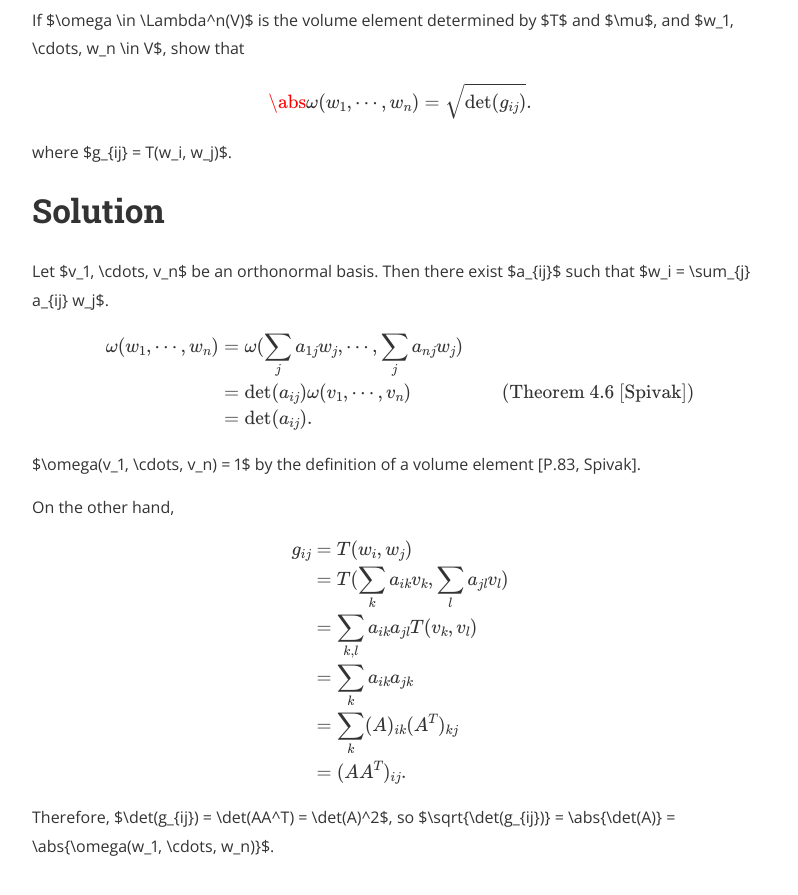
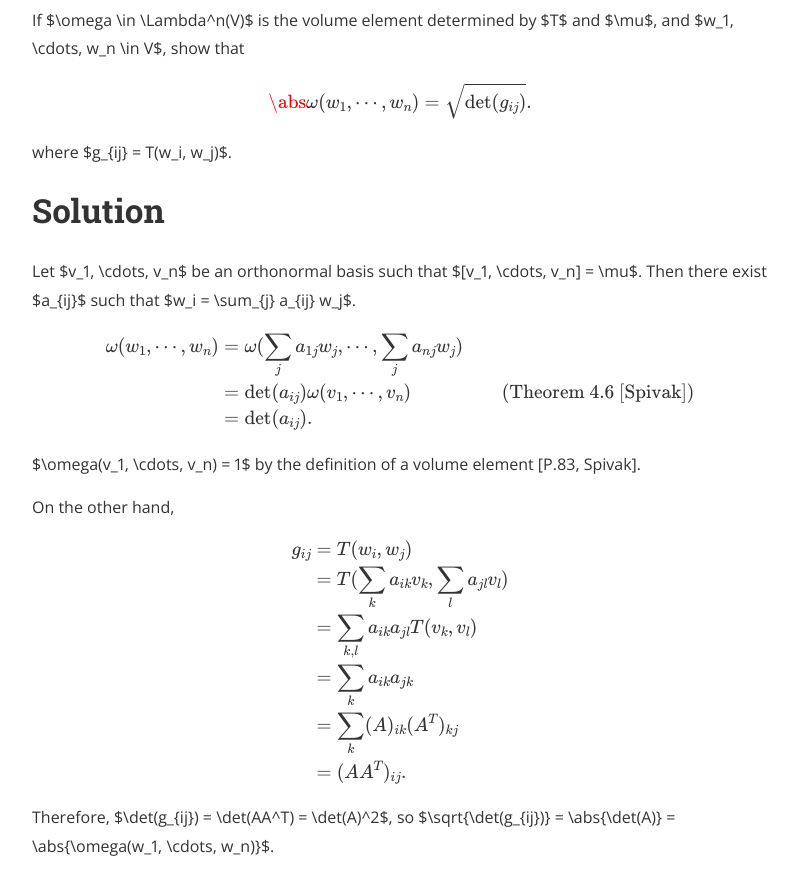
Before and after one commit to hidenori-shinohara/hidenori-shinohara.github.io, a Jekyll site: the page built from _posts/spivak/chapter4/2019-11-24-volume-element-det-ex-4-3.md, in a window 1280 px wide and 900 px high, scrolled down 410 px. Shown: the top 895 px of the window, without its empty margins (240-1038 px from the left). Built offline with Jekyll 4.4.1, drawn with Linux system fonts in a browser that asks for light colours; nearby versions of some CDN libraries; formulas are drawn with MathJax 3.

Commit message:
Fix a typo

```diff
--- a/_posts/spivak/chapter4/2019-11-24-volume-element-det-ex-4-3.md
+++ b/_posts/spivak/chapter4/2019-11-24-volume-element-det-ex-4-3.md
@@ -17,7 +17,7 @@ $$
 where $g_{ij} = T(w_i, w_j)$.
 
 # Solution
-Let $v_1, \cdots, v_n$ be an orthonormal basis.
+Let $v_1, \cdots, v_n$ be an orthonormal basis such that $[v_1, \cdots, v_n] = \mu$.
 Then there exist $a_{ij}$ such that $w_i = \sum_{j} a_{ij} w_j$.
 
 $$
```
